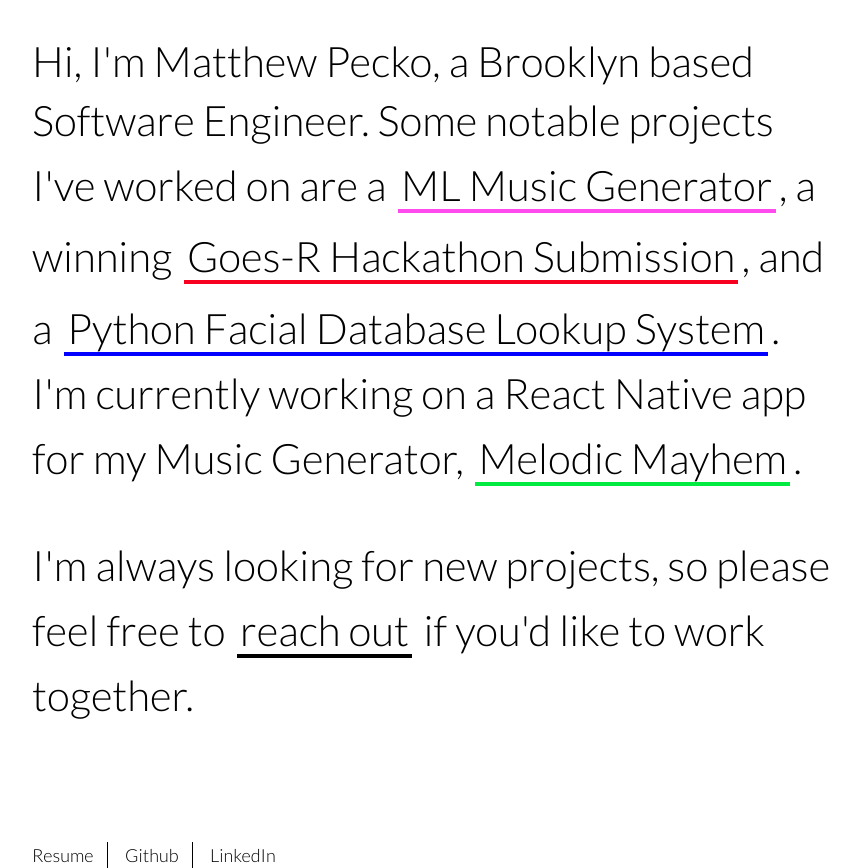
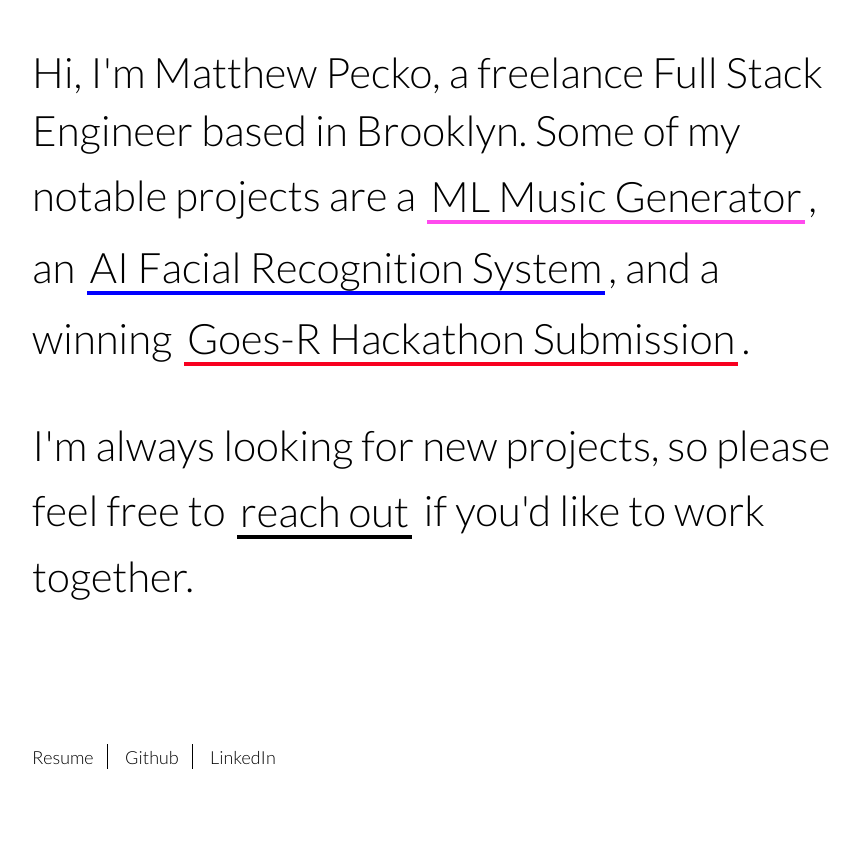
Before and after one commit to Matthew1172/matthew1172.github.io, a plain HTML site: page index.html in a window 1280 px wide. Shown: the whole page, without its empty margins (208-1068 px from the left). After the commit the page ends 800 px from the top, so only its background shows below. Drawn offline with Linux system fonts and the light colour scheme.

```diff
--- a/index.html
+++ b/index.html
@@ -12,13 +12,11 @@
 	<body>
 		<main class="home">
 		<section class="intro">
-			<span>Hi, I&#x27;m Matthew Pecko, a Brooklyn based Software Engineer. Some notable projects I've worked on are a </span>
+			<span>Hi, I&#x27;m Matthew Pecko, a freelance Full Stack Engineer based in Brooklyn. Some of my notable projects are a </span>
 			<span>
-				<a class="company proj1" href="https://github.com/matthew1172/musicgenerator" target="_blank" rel="noreferrer">ML Music Generator</a>, a winning
-				<a class="company proj2" href="https://github.com/Matthew1172/GoesrHackathon" target="_blank" rel="noreferrer">Goes-R Hackathon Submission</a>, and a
-				<a class="company proj3" href="https://github.com/Matthew1172/MyPyFDL" target="_blank" rel="noreferrer">Python Facial Database Lookup System</a>.
-				I'm currently working on a React Native app for my Music Generator,
-				<a class="company proj4" href="" target="_blank" rel="noreferrer">Melodic Mayhem</a>.
+				<a class="company proj1" href="https://github.com/matthew1172/musicgenerator" target="_blank" rel="noreferrer">ML Music Generator</a>, an
+				<a class="company proj3" href="https://github.com/Matthew1172/MyPyFDL" target="_blank" rel="noreferrer">AI Facial Recognition System</a>, and a winning
+				<a class="company proj2" href="https://github.com/Matthew1172/GoesrHackathon" target="_blank" rel="noreferrer">Goes-R Hackathon Submission</a>.
 			</span>
 			<p>
 			I'm always looking for new projects, so please feel free to<!-- -->
```
